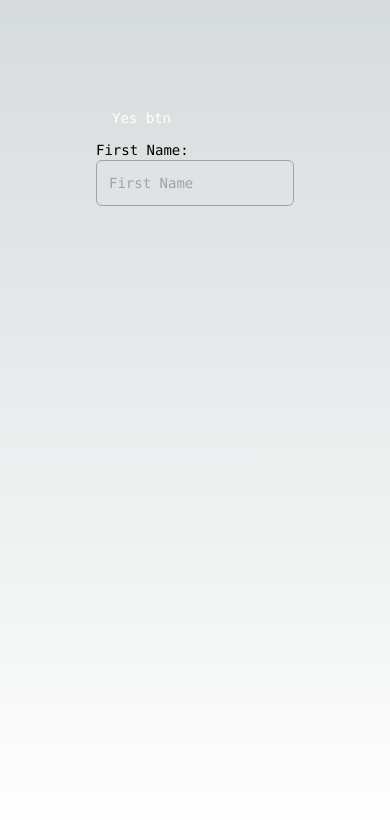
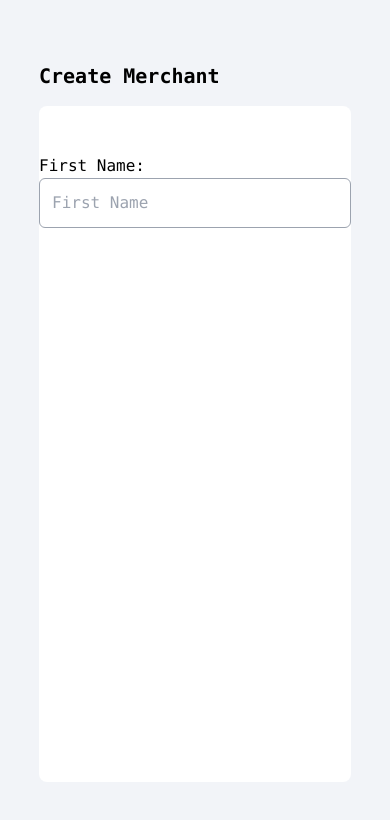
Before and after one commit to Chimaobi-Johnson/merchant-form, a Next.js app: page / in a window 390 px wide. Shown: the top 820 px of the page. Built offline with nearby package versions, Linux system fonts and the light colour scheme.

Commit message:
stepper context, merchant wrapper modal heading

```diff
--- a/src/app/page.js
+++ b/src/app/page.js
@@ -4,10 +4,8 @@ import MerchantForm from '@/containers/MerchantForm';
 
 export default function Home() {
   return (
-    <main className="flex min-h-screen flex-col items-center justify-between p-24">
-      <div className="z-10 max-w-5xl w-full items-center justify-between font-mono text-sm lg:flex">
+    <main className="bg-primary_light min-h-screen w-full flex font-mono items-center justify-center">
         <MerchantForm />
-      </div>
     </main>
   );
 }
--- /dev/null
+++ b/src/components/Heading/Header.js
@@ -0,0 +1,5 @@
+const Header = ({ children }) => (
+    <h1 className="font-bold text-xl mb-4">{children}</h1>
+)
+
+export default Header
--- /dev/null
+++ b/src/components/Modal/Modal.js
@@ -0,0 +1,6 @@
+
+const Modal = ({ children }) => (
+    <div className="bg-white h-[80vh] w-[80vw] rounded-lg">{children}</div>
+)
+
+export default Modal
--- /dev/null
+++ b/src/components/Stepper/StepperNavigation/StepperNavigation.js
@@ -0,0 +1,22 @@
+import Button from "@/components/Button/Button";
+
+
+export const StepperNavigation = ({
+  handleClick,
+  currentStep,
+  steps
+}) => (
+  <div className="flex justify-center items-center">
+    <Button
+      customClass={`${currentStep === 1 ? "opacity-50 cursor-not-allowed" : ""}`}
+      onClick={() => {}}
+      type="primary">
+      Previous
+    </Button>
+    <div className="ml-4">
+      <Button bgColor={''} onClick={() => handleClick('next')} type="solid" color="#ffffff" size="lg">
+        {currentStep === steps.length ? 'Finish' : 'Next'}
+      </Button>
+    </div>
+  </div>
+);
--- a/src/containers/MerchantForm/index.js
+++ b/src/containers/MerchantForm/index.js
@@ -1,13 +1,40 @@
+import { useContext, useEffect, useState } from "react";
 import Button from "@/components/Button/Button";
+import Header from "@/components/Heading/Header";
 import Input from "@/components/Input/Input";
+import Modal from "@/components/Modal/Modal";
 
 
 export default function MerchantForm () {
 
+    // const displayStep = (step) => {
+    //     switch (step) {
+    //       case 1:
+    //         return 'Business info';
+    //       case 2:
+    //         return 'transactions';
+    //       case 3:
+    //         return 'Ownership';
+    //       case 4:
+    //         return 'docs';
+    //       case 5:
+    //         return 'bankin';
+    //     case 6:
+    //             return 'review';
+    //       default:
+    //         break;
+    //     }
+    //   };
+
+
     return (
         <div>
+            <Header>Create Merchant</Header>
+            <Modal>
             <Button variant="primary">Yes btn</Button>
             <Input type="text" inputName="first" value="" placeholder="First Name" label="First Name" />
+            </Modal>
+
         </div>
     )
 }
--- /dev/null
+++ b/src/contexts/StepperContext.js
@@ -0,0 +1,3 @@
+import { createContext } from "react";
+
+export const StepperContext = createContext(null)
--- a/tailwind.config.js
+++ b/tailwind.config.js
@@ -14,8 +14,9 @@ module.exports = {
       },
       colors: {
         primary: "#034591",
+        primary_light: "#f2f4f8",
+        primary_medium: "#81a2c8",
         secondary: "#b2b6ba",
-        secondary_light: "#f2f4f8"
       },
     },
   },
```
